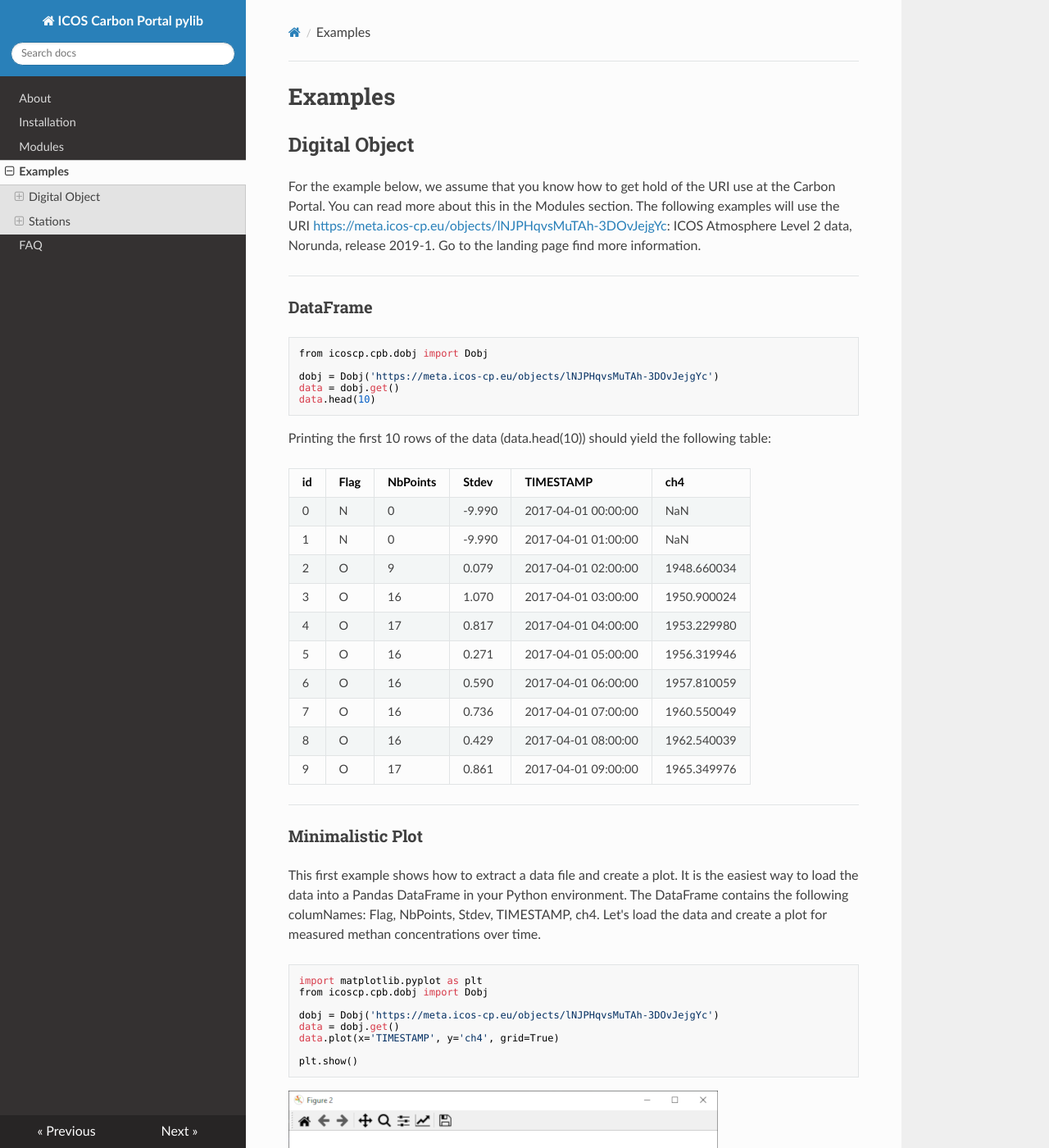
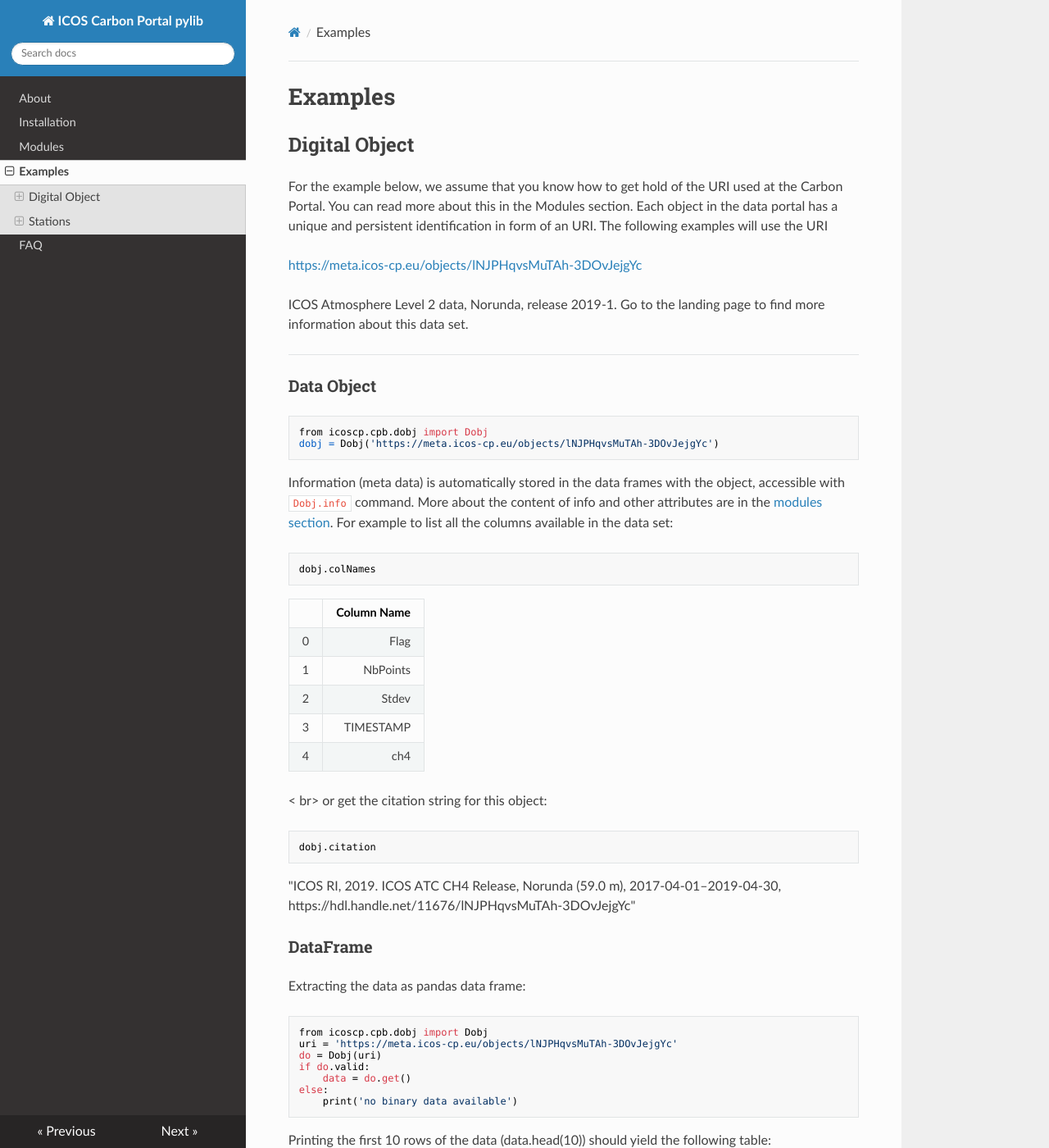
Before and after one commit to ICOS-Carbon-Portal/pylib, an MkDocs documentation site: the page built from docs/examples.md, in a window 1280 px wide and 1400 px high. Shown: the whole window at 82% size. Built offline with MkDocs 1.6.1, drawn with Linux system fonts in a browser that asks for light colours; nearby versions of some CDN libraries; some of the changed text lies outside the part shown.

Commit message:
spellcheck

```diff
--- a/docs/examples.md
+++ b/docs/examples.md
@@ -3,18 +3,49 @@
 
 ## Digital Object
 
-For the example below, we assume that you know how to get hold of
-the URI use at the Carbon Portal. You can read more about this in the Modules section. The following examples will use the URI [https://meta.icos-cp.eu/objects/lNJPHqvsMuTAh-3DOvJejgYc](https://meta.icos-cp.eu/objects/lNJPHqvsMuTAh-3DOvJejgYc): ICOS Atmosphere Level 2 data, Norunda, release 2019-1. Go to the landing page find more information.
+For the example below, we assume that you know how to get hold of the URI used at the Carbon Portal. You can read more about this in the Modules section. Each object in the data portal has a unique and persistent identification in form of an URI. The following examples will use the URI
+
+[https://meta.icos-cp.eu/objects/lNJPHqvsMuTAh-3DOvJejgYc](https://meta.icos-cp.eu/objects/lNJPHqvsMuTAh-3DOvJejgYc)
+
+ICOS Atmosphere Level 2 data, Norunda, release 2019-1. Go to the landing page to find more information about this data set.
 
 <hr>
 
+### Data Object
+
+	from icoscp.cpb.dobj import Dobj
+	dobj = Dobj('https://meta.icos-cp.eu/objects/lNJPHqvsMuTAh-3DOvJejgYc')
+
+Information (meta data) is automatically stored in the data frames with the object, accessible with `Dobj.info` command. More about the content of info and other attributes are in the [modules section](modules.md#dobjinfo). For example to list all the columns available in the data set:
+
+	dobj.colNames
+
+|   | Column Name|
+|---|-----------:|
+| 0 |  Flag      |
+| 1 |    NbPoints|
+| 2 |       Stdev|
+| 3 |   TIMESTAMP|
+| 4 |         ch4|
+
+< br>
+or get the citation string for this object:
+
+	dobj.citation
+
+"ICOS RI, 2019. ICOS ATC CH4 Release, Norunda (59.0 m), 2017-04-01–2019-04-30, https://hdl.handle.net/11676/lNJPHqvsMuTAh-3DOvJejgYc"
+
 ### DataFrame
 
+Extracting the data as pandas data frame:
+
 	from icoscp.cpb.dobj import Dobj
-
-	dobj = Dobj('https://meta.icos-cp.eu/objects/lNJPHqvsMuTAh-3DOvJejgYc')
-	data = dobj.get()
-	data.head(10)
+	uri = 'https://meta.icos-cp.eu/objects/lNJPHqvsMuTAh-3DOvJejgYc'
+	do = Dobj(uri)
+	if do.valid:
+		data = do.get()
+	else:
+		print('no binary data available')
 
 Printing the first 10 rows of the data (data.head(10)) should yield the following table:
 
```
Also changed, not shown: other parts of docs/examples.md (+3 -4 lines), README.md (+1 -1 lines), docs/faq.md (+0 -4 lines), docs/index.md (+8 -4 lines), docs/modules.md (+5 -5 lines), 2 other files.
